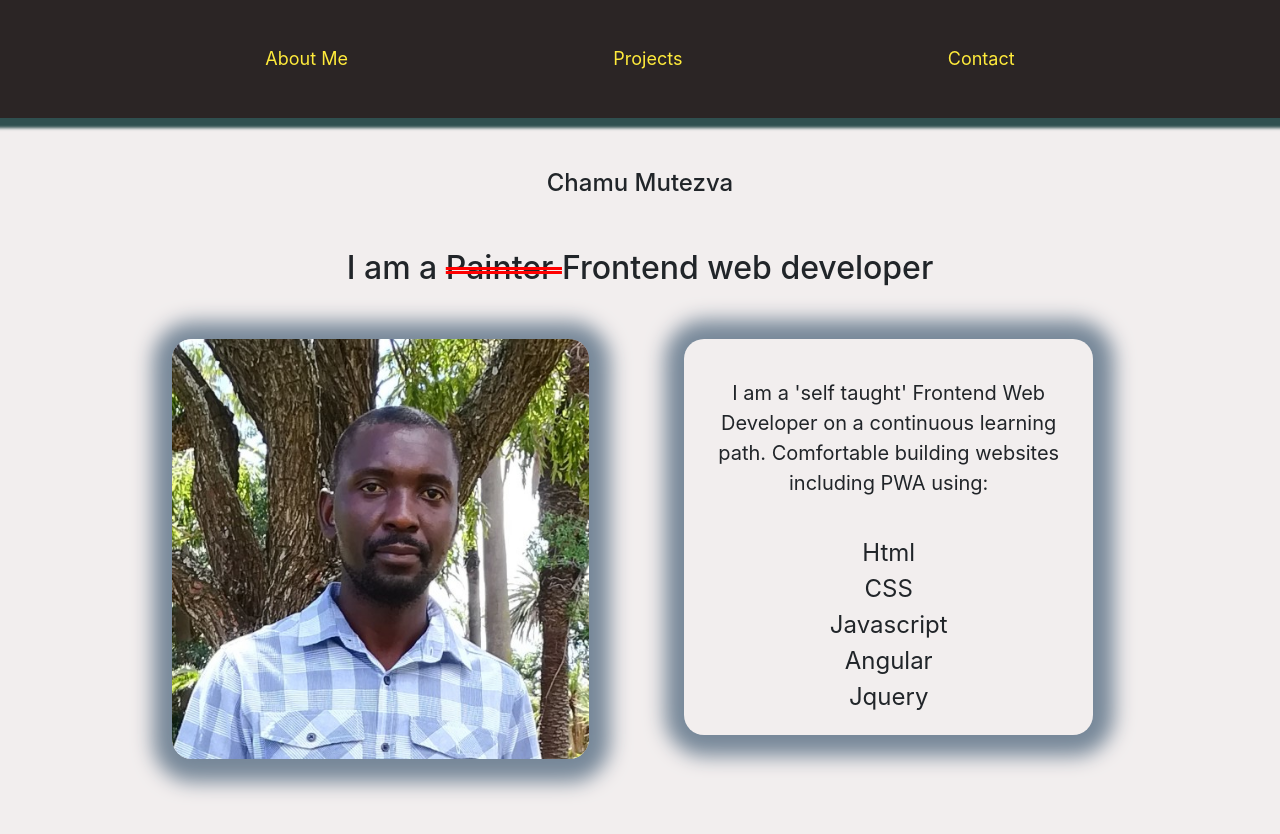
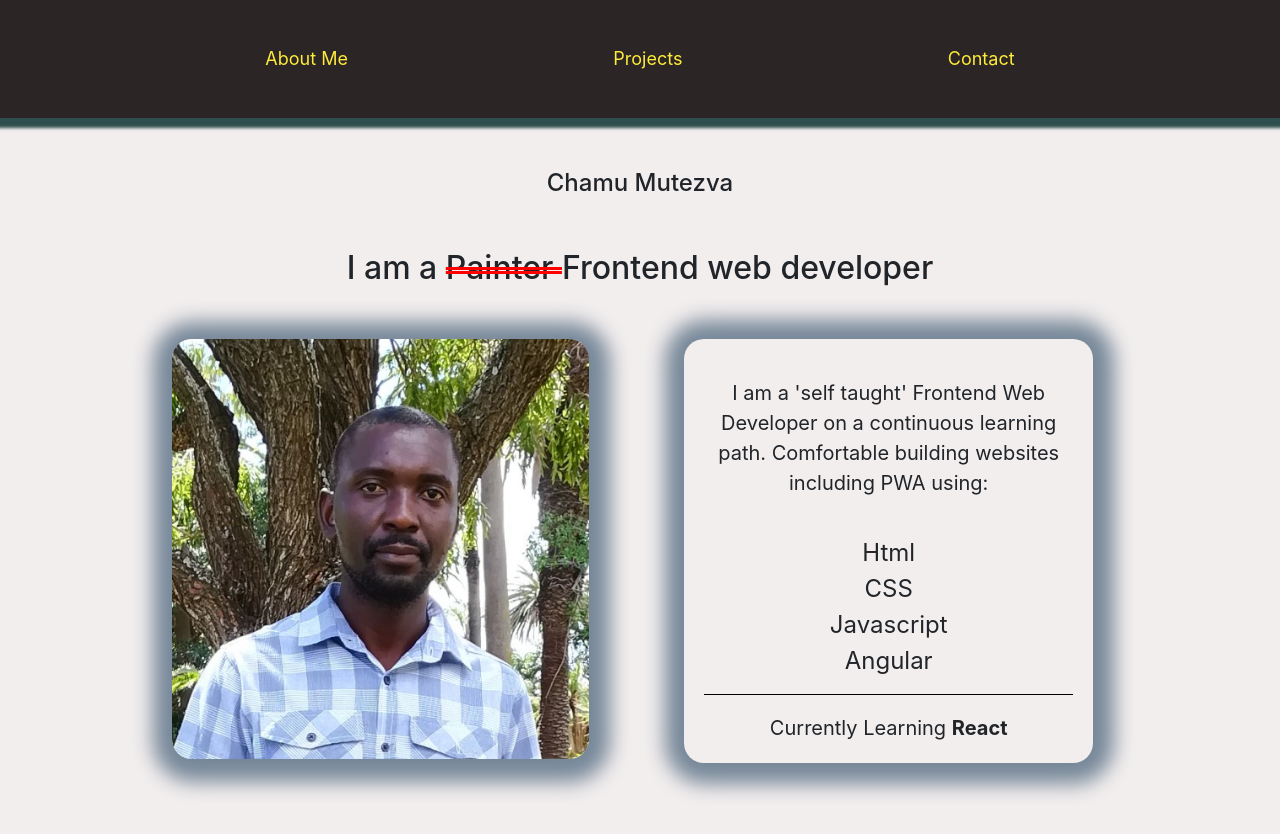
Before and after one commit to ChamuMutezva/ChamuProfile, an Angular app: page /profile in a window 1280 px wide. Shown: the top 834 px of the page. Built offline with nearby package versions, Linux system fonts and the light colour scheme.

Commit message:
feat: added current language that i am studying

```diff
--- a/src/app/profile/profile.component.css
+++ b/src/app/profile/profile.component.css
@@ -35,6 +35,8 @@ ul.languagesUsed {
     text-align: center;
     font-size: 24px;
     list-style: none;
+    padding-bottom: 15px;
+    border-bottom: 1px solid black;
 }
 .profilePhoto {
     width: 100%;
--- a/src/app/profile/profile.component.html
+++ b/src/app/profile/profile.component.html
@@ -31,6 +31,7 @@
                     {{lang}}
                 </li>
             </ul>
+            <p>Currently Learning <strong>{{current}}</strong></p>
         </div>
 
 </div>
--- a/src/app/profile/profile.component.ts
+++ b/src/app/profile/profile.component.ts
@@ -1,13 +1,14 @@
 import { Component, OnInit } from '@angular/core';
 
 @Component({
- // selector: 'app-profile',
+  // selector: 'app-profile',
   templateUrl: './profile.component.html',
   styleUrls: ['./profile.component.css']
 })
 export class ProfileComponent implements OnInit {
-name = "Chamu Mutezva";
-languages: string[] = ["Html", "CSS", "Javascript", "Angular", "Jquery"];
+  name = "Chamu Mutezva";
+  languages: string[] = ["Html", "CSS", "Javascript", "Angular"];
+  current: string = "React"
   constructor() { }
 
   ngOnInit() {
```
